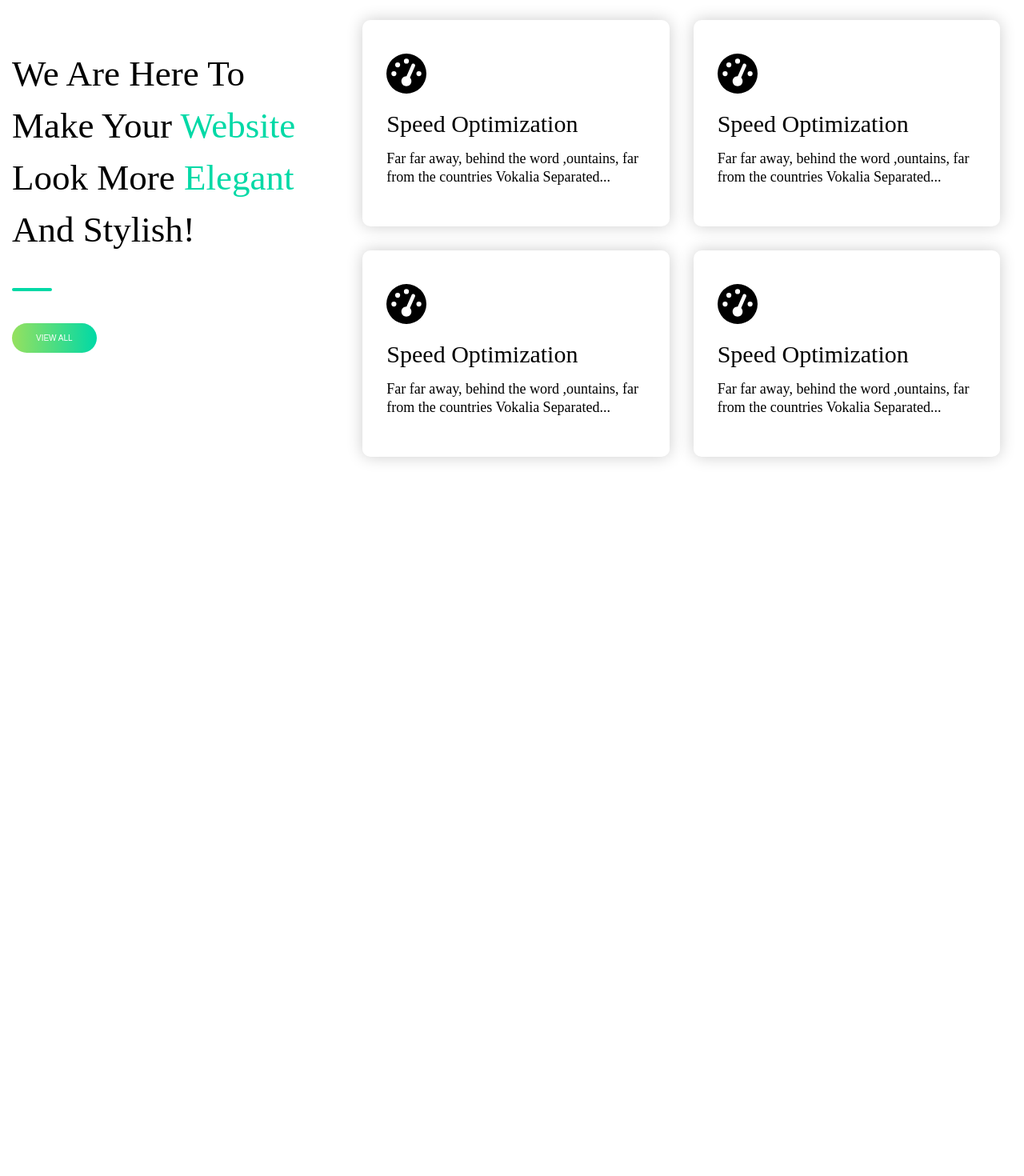
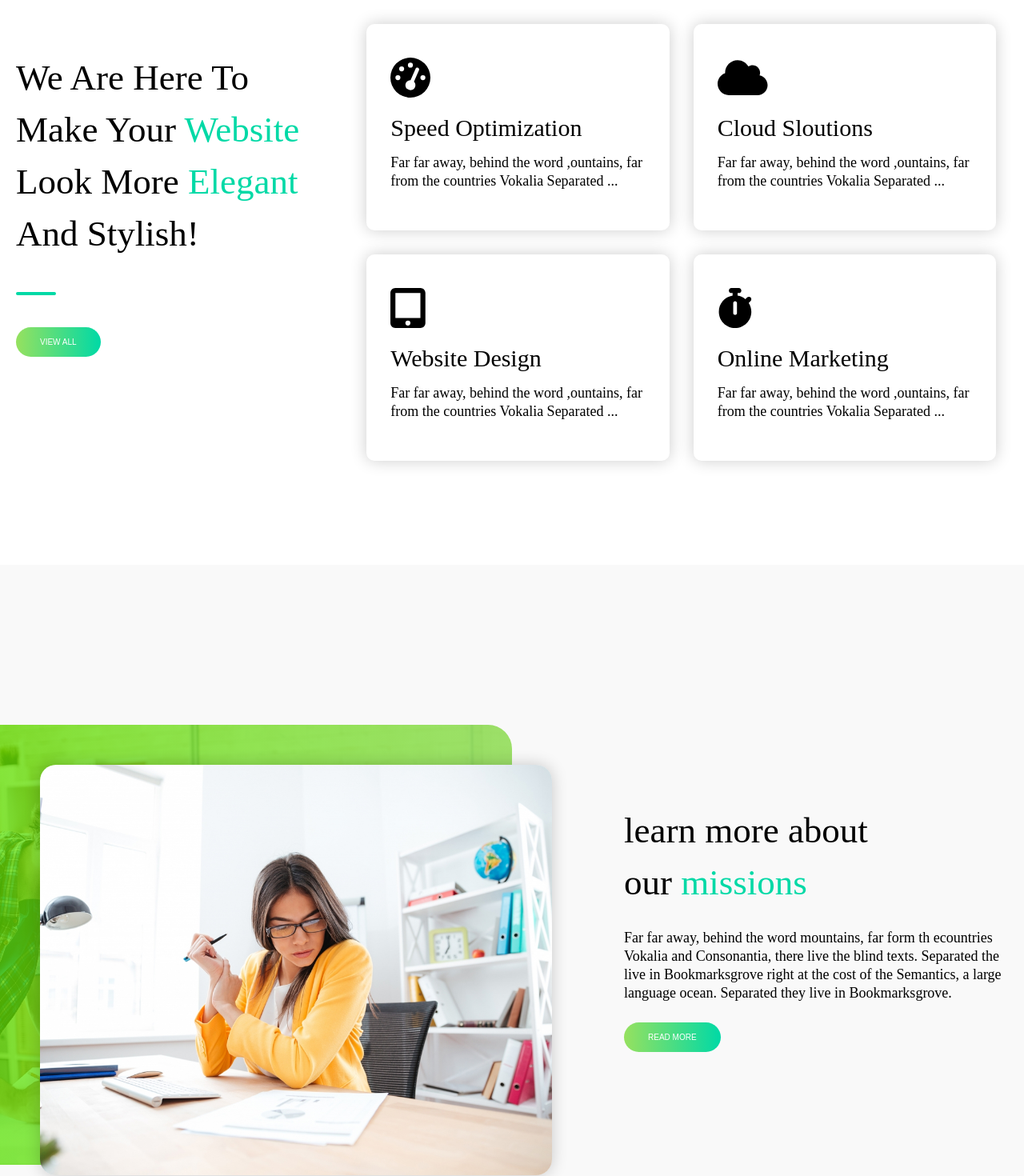
Before and after one commit to S1nghAmandeep/proj-html-vuejs, a Vue app: page / in a window 1280 px wide. Shown: the part 960-2430 px from the top of the page at 80% size. Before the commit the page ends 1656 px from the top, so only its background shows below. Built offline with nearby package versions, Linux system fonts and the light colour scheme; a web font is replaced by a local one.

Commit message:
add-section-2

```diff
--- a/src/components/PageMain.vue
+++ b/src/components/PageMain.vue
@@ -8,8 +8,31 @@ export default {
 
     data() {
         return {
+            options: [
+                {
+                    icon: ['fas', 'gauge-high'],
+                    title: 'Speed Optimization',
+                    text: 'Far far away, behind the word ,ountains, far from the countries Vokalia Separated ...'
+                },
+                {
+                    icon: ['fas', 'cloud'],
+                    title: 'Cloud Sloutions',
+                    text: 'Far far away, behind the word ,ountains, far from the countries Vokalia Separated ...'
+                },
+                {
+                    icon: ['fas', 'tablet-screen-button'],
+                    title: 'Website Design',
+                    text: 'Far far away, behind the word ,ountains, far from the countries Vokalia Separated ...'
+                },
+                {
+                    icon: ['fas', 'stopwatch'],
+                    title: 'Online Marketing',
+                    text: 'Far far away, behind the word ,ountains, far from the countries Vokalia Separated ...'
+                }
 
-        };
+            ]
+        }
+
     }
 }
 </script>
@@ -19,85 +42,30 @@ export default {
         <PageHero />
 
         <!-- inizio sezione 1 -->
-        <section class="debug section-one">
+        <section class="section-one">
             <div class="container">
                 <div class="row">
                     <div class="col-4">
                         <h1 class="titles caps-letter">
                             We are here to <br>make your <span class="green-text">website</span> look more <span
-                                class="green-text">elegant</span> and stylish!
+                                class="green-text">elegant</span> <br>and stylish!
                         </h1>
                         <hr class="divider">
                         <button class="button">View all</button>
                     </div>
                     <div class="col-8 row">
-                        <div class="col-6">
+                        <div class="col-6" v-for="(card, i) in options">
                             <div class="card">
                                 <ul>
                                     <li class="card-icon">
-                                        <font-awesome-icon :icon="['fas', 'gauge-high']" />
+                                        <font-awesome-icon :icon="card.icon" />
                                     </li>
                                     <li>
-                                        <h2 class="card-title">Speed Optimization</h2>
+                                        <h2 class="card-title">{{ card.title }}</h2>
                                     </li>
                                     <li>
                                         <p class="text">
-                                            Far far away, behind the word ,ountains, far from the countries Vokalia
-                                            Separated...
-                                        </p>
-                                    </li>
-                                </ul>
-                            </div>
-                        </div>
-                        <div class="col-6">
-                            <div class="card">
-                                <ul>
-                                    <li class="card-icon">
-                                        <font-awesome-icon :icon="['fas', 'gauge-high']" />
-                                    </li>
-                                    <li>
-                                        <h2 class="card-title">Speed Optimization</h2>
-                                    </li>
-                                    <li>
-                                        <p class="text">
-                                            Far far away, behind the word ,ountains, far from the countries Vokalia
-                                            Separated...
-                                        </p>
-                                    </li>
-                                </ul>
-                            </div>
-                        </div>
-                        <div class="col-6">
-                            <div class="card">
-                                <ul>
-                                    <li class="card-icon">
-                                        <font-awesome-icon :icon="['fas', 'gauge-high']" />
-                                    </li>
-                                    <li>
-                                        <h2 class="card-title">Speed Optimization</h2>
-                                    </li>
-                                    <li>
-                                        <p class="text">
-                                            Far far away, behind the word ,ountains, far from the countries Vokalia
-                                            Separated...
-                                        </p>
-                                    </li>
-                                </ul>
-                            </div>
-                        </div>
-                        <div class="col-6">
-                            <div class="card">
-                                <ul>
-                                    <li class="card-icon">
-                                        <font-awesome-icon :icon="['fas', 'gauge-high']" />
-                                    </li>
-                                    <li>
-                                        <h2 class="card-title">Speed Optimization</h2>
-                                    </li>
-                                    <li>
-                                        <p class="text">
-                                            Far far away, behind the word ,ountains, far from the countries Vokalia
-                                            Separated...
+                                            {{ card.text }}
                                         </p>
                                     </li>
                                 </ul>
@@ -106,6 +74,31 @@ export default {
                     </div>
                 </div>
             </div>
+        </section>
+
+        <!-- inizio sezione 2 -->
+
+        <section class="section-two">
+            <div class="container">
+                <div class="row card-about">
+                    <div class="col-6 imgs-about">
+                        <img class="about-img" src="/businesswoman-analysing-document-P8WSNMC-1024x820.jpg" alt="">
+                    </div>
+                    <div class="col-6">
+                        <div class="about-text">
+                            <h1 class="titles">learn more about <br> our <span class="green-text">missions</span></h1>
+                            <p class="text">Far far away, behind the word mountains, far form th ecountries Vokalia and
+                                Consonantia, there live
+                                the blind texts. Separated the live in Bookmarksgrove right at the cost of the Semantics, a
+                                large
+                                language ocean. Separated they live in Bookmarksgrove.
+                            </p>
+                            <button class="button">Read more</button>
+                        </div>
+                    </div>
+                </div>
+            </div>
+
         </section>
     </main>
 </template>
@@ -133,7 +126,39 @@ export default {
     padding: 15px 0;
 }
 
-.section-one [class^='col-6'] {
+.section-one [class^='col-'] {
     padding: 15px;
 }
+
+// inizio sezione 2
+
+.section-two {
+    background-color: $bg-light;
+    padding: 200px 0;
+
+
+    .imgs-about {
+
+        background-image: linear-gradient(90deg, rgba(97, 231, 1, 0.73), rgba(150, 225, 95, 0.9)),
+            url('/busy-architect-PYVKWM4-1024x872.jpg');
+        height: 550px;
+        background-size: cover;
+        border-radius: 0 30px 30px 0;
+
+        .about-img {
+            border-radius: 20px;
+            margin: 50px 0 0 50px;
+            box-shadow: 0 0 20px rgba(0, 0, 0, 0.20);
+        }
+    }
+
+
+    .about-text {
+        padding: 50px 20px 0 140px;
+        display: flex;
+        flex-direction: column;
+        gap: 25px;
+        align-items: flex-start;
+    }
+}
 </style>
```
